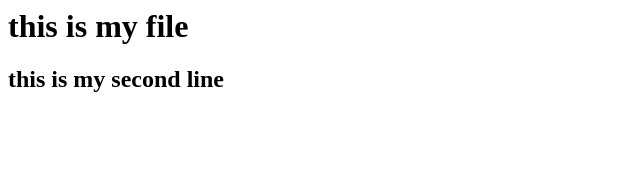
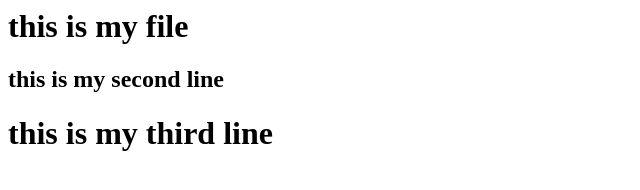
Before and after one commit to Madhav-reddy23/vtgitrepo, a plain HTML site: page index.html in a window 1280 px wide. Shown: the whole page, without its empty margins (0-640 px from the left). Drawn offline with Linux system fonts and the light colour scheme.

Commit message:
Update index.html

```diff
--- a/index.html
+++ b/index.html
@@ -1,2 +1,3 @@
 <h1>this is my file</h1>
 <h2>this is my second line</h2>
+<h1>this is my third line</h1>
```
